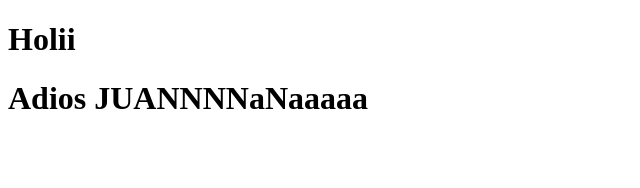
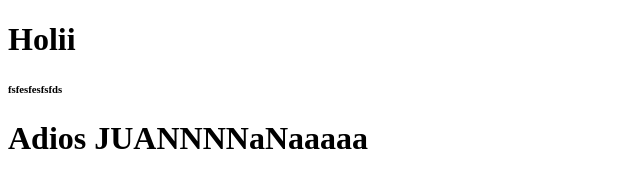
Before and after one commit to Andresinish/ProyectoFisica, a plain HTML site: page index.html in a window 1280 px wide. Shown: the whole page, without its empty margins (0-640 px from the left). Drawn offline with Linux system fonts and the light colour scheme.

Commit message:
ahi es tu mensaje

```diff
--- a/index.html
+++ b/index.html
@@ -5,6 +5,7 @@
     <meta name="viewport" content="width=device-width, initial-scale=1.0">
     <title>Martha</title>
     <h1>Holii</h1>
+    <h6>fsfesfesfsfds</h6>
     <h1>Adios JUANNNNaNaaaaa</h1>
 </head>
 <body>
```
